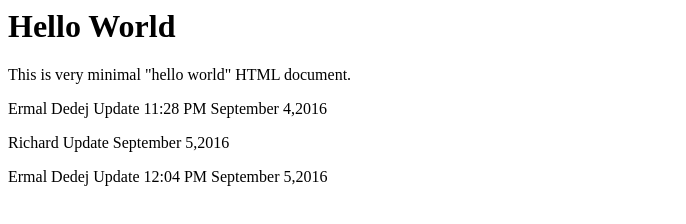
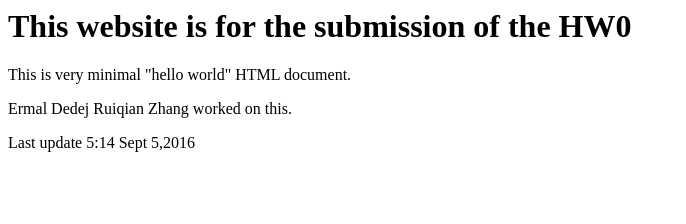
Before and after one commit to ededej/hw-submissions, a plain HTML site: page index.html in a window 1280 px wide. Shown: the whole page, without its empty margins (0-686 px from the left). Drawn offline with Linux system fonts and the light colour scheme.

Commit message:
index commit
minor changes

```diff
--- a/index.html
+++ b/index.html
@@ -5,11 +5,10 @@
       </TITLE>
    </HEAD>
 <BODY>
-   <H1>Hello World</H1>
+   <H1>This website is for the submission of the HW0</H1>
    <P>This is very minimal "hello world" HTML document.</P>
-   <P>Ermal Dedej Update 11:28 PM September 4,2016</P>
-   <P>Richard  Update September 5,2016</P>
-      <P>Ermal Dedej Update 12:04 PM September 5,2016</P>
+   <P>Ermal Dedej Ruiqian Zhang worked on this.</P>
+   <P>Last update <time> 5:14 Sept 5,2016</time></P>
 
 </BODY>
 </HTML>
```
